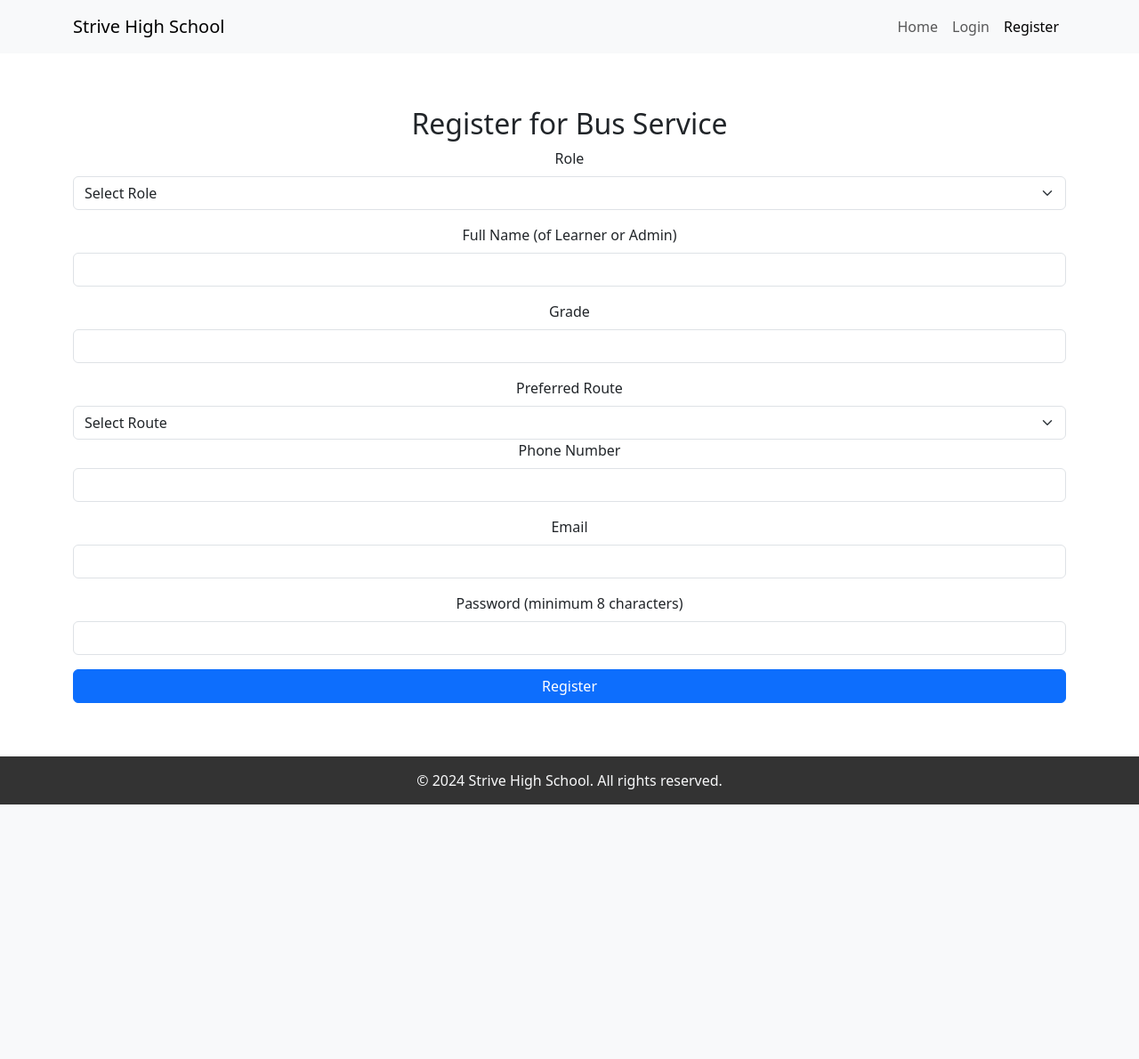
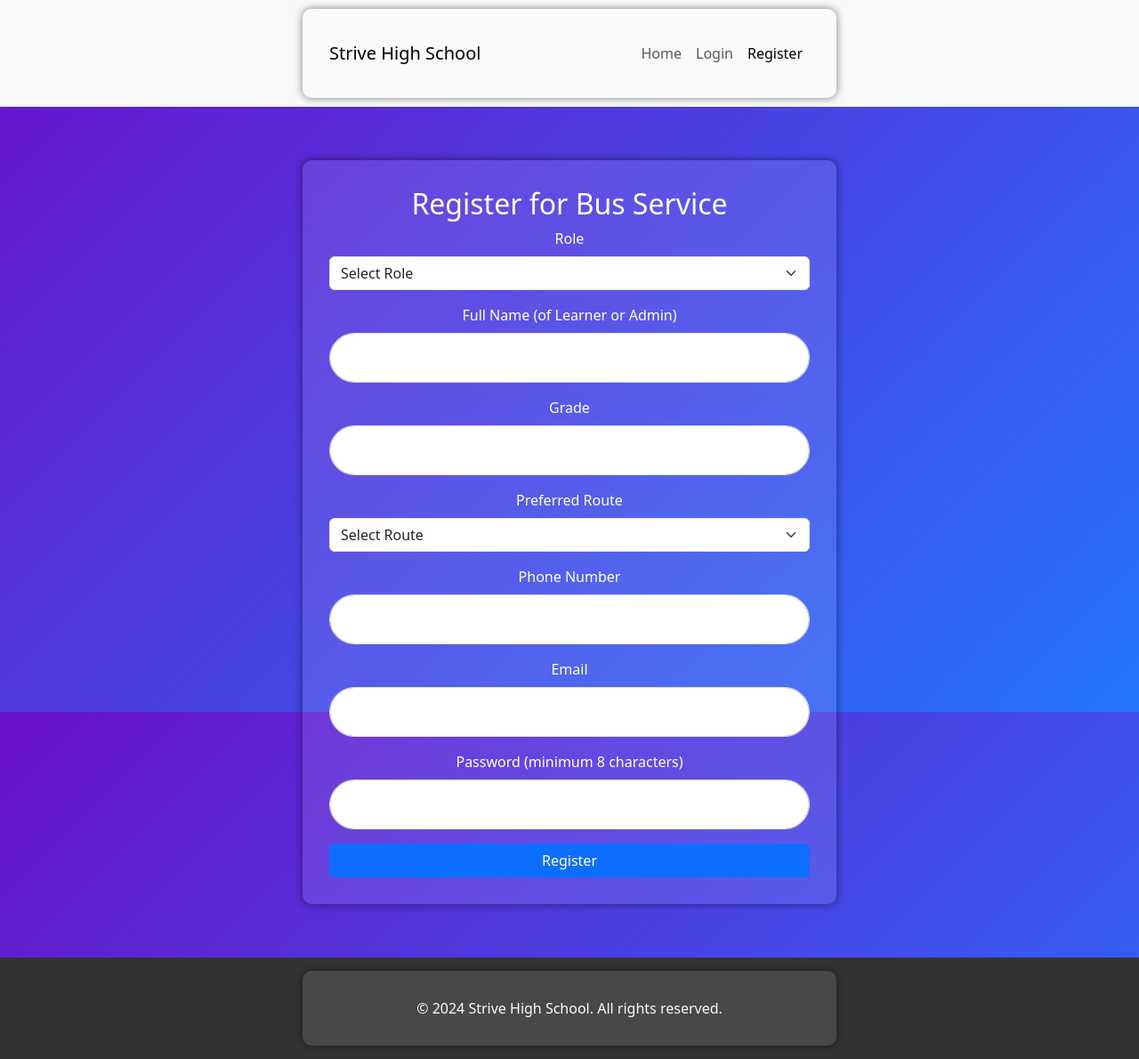
Before and after one commit to Taehillah/strivehighschool, a PHP site: page /register.php in a window 1280 px wide. Shown: the whole page at 89% size. Before the commit the page ends 904 px from the top, so only its background shows below. Run offline with PHP 8.4, Linux system fonts and the light colour scheme; some libraries are stand-ins or nearby versions.

Commit message:
Aesthetics

```diff
--- a/register.php
+++ b/register.php
@@ -100,9 +100,9 @@ function sendOtpWhatsApp($phoneNumber, $otpCode) {
 
     $data = [
         'from' => $from,
-        'to' => "whatsapp:$phoneNumber",
+        'to' => "whatsapp:\$phoneNumber",
         'message_type' => 'text',
-        'text' => "Your OTP code for Strive High School is: $otpCode",
+        'text' => "Your OTP code for Strive High School is: \$otpCode",
         'channel' => 'whatsapp'
     ];
 
@@ -110,7 +110,7 @@ function sendOtpWhatsApp($phoneNumber, $otpCode) {
         CURLOPT_URL => $url,
         CURLOPT_RETURNTRANSFER => true,
         CURLOPT_HTTPAUTH => CURLAUTH_BASIC,
-        CURLOPT_USERPWD => "$apiKey:$apiSecret",
+        CURLOPT_USERPWD => "\$apiKey:\$apiSecret",
         CURLOPT_HTTPHEADER => [
             'Content-Type: application/json',
             'Accept: application/json'
@@ -128,7 +128,7 @@ function sendOtpWhatsApp($phoneNumber, $otpCode) {
     if ($httpCode == 202) {
         return true;
     } else {
-        error_log("Failed to send WhatsApp message. Response: $response");
+        error_log("Failed to send WhatsApp message. Response: \$response");
         return false;
     }
 }
@@ -142,11 +142,31 @@ function sendOtpWhatsApp($phoneNumber, $otpCode) {
     <!-- Your existing head content -->
     <meta charset="UTF-8">
     <meta name="viewport" content="width=device-width, initial-scale=1.0">
-    <title><?php echo $title; ?></title>
+    <title><?php echo htmlspecialchars($title, ENT_QUOTES, 'UTF-8'); ?></title>
     <!-- Include Bootstrap CSS -->
     <link href="https://cdnjs.cloudflare.com/ajax/libs/bootstrap/5.3.0/css/bootstrap.min.css" rel="stylesheet">
     <!-- Your custom styles -->
     <link rel="stylesheet" href="assets/css/style.css">
+    <style>
+        body {
+            background: linear-gradient(135deg, #6a11cb, #2575fc);
+            color: #fff;
+        }
+        .container {
+            background: rgba(255, 255, 255, 0.1);
+            padding: 30px;
+            border-radius: 10px;
+            max-width: 600px;
+            box-shadow: 0 0 10px rgba(0, 0, 0, 0.5);
+        }
+        .form-control {
+            border-radius: 30px;
+            padding: 15px;
+        }
+        button {
+            border-radius: 30px;
+        }
+    </style>
 <script>
 function toggleFields() {
     const roleSelect = document.getElementById('role');
@@ -220,13 +240,15 @@ function toggleFields() {
                 </div>
 
                 <!-- Route -->
-                <label for="route" class="form-label">Preferred Route</label>
+                <div class="mb-3">
+                    <label for="route" class="form-label">Preferred Route</label>
                     <select class="form-select" id="route" name="route" required>
                         <option value="">Select Route</option>
                         <option value="Rooihuiskraal">Rooihuiskraal</option>
                         <option value="Wierdapark">Wierdapark</option>
                         <option value="Centurion">Centurion</option>
                     </select>
+                </div>
 
                 <!-- Phone Number -->
                 <div class="mb-3">
```
